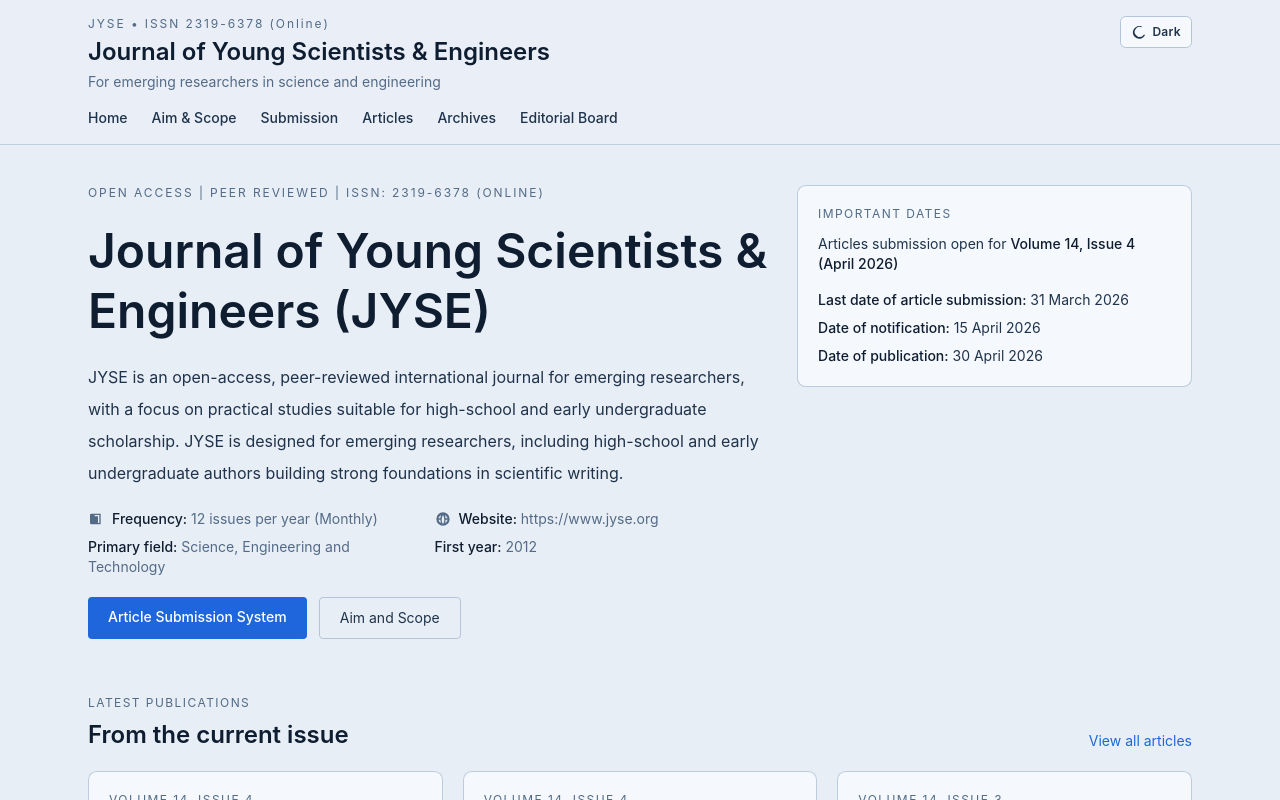
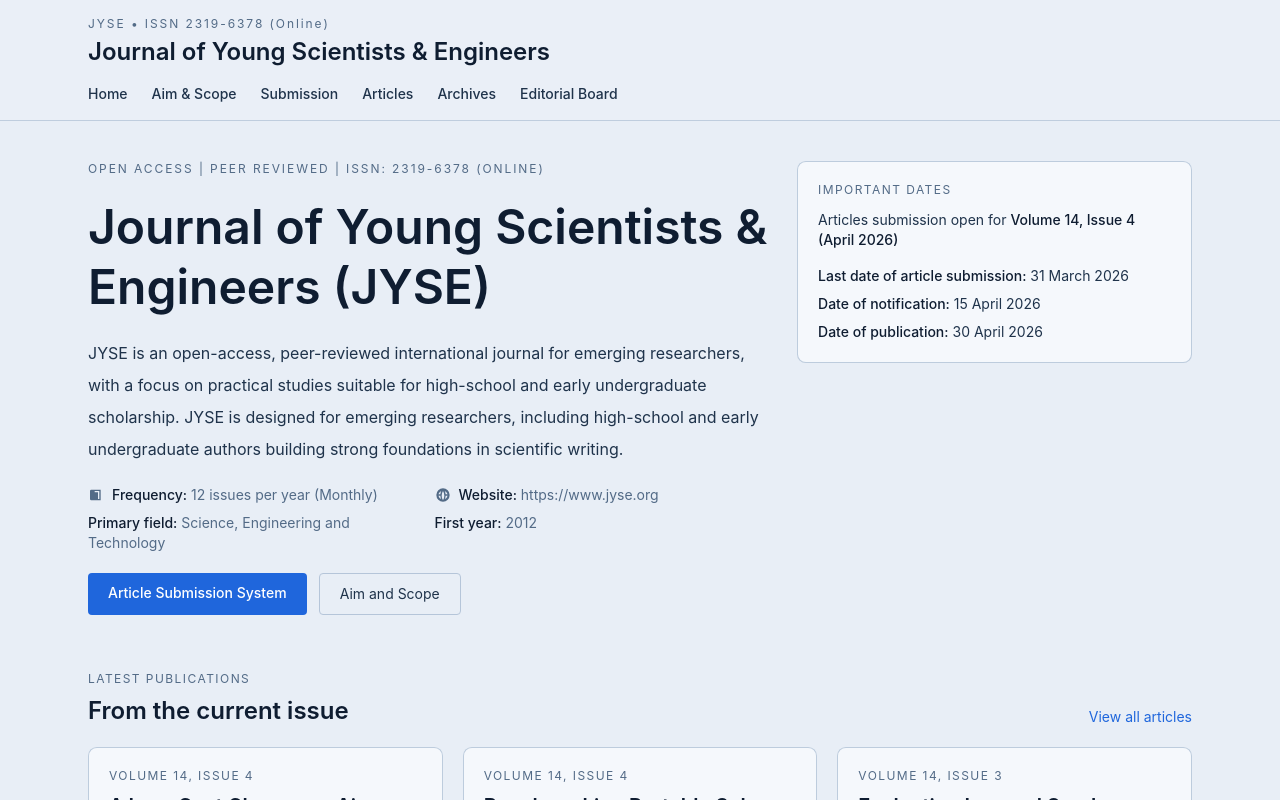
Before and after one commit to a0a7/EEIJ, a SvelteKit app: page / in a window 1280 px wide. Shown: the top 800 px of the page. Built offline with nearby package versions, Linux system fonts and the light colour scheme.

Commit message:
refactor: compact header and use system color scheme only
Agent-Logs-Url: https://github.com/a0a7/EEIJ/sessions/db8410bb-7417-48ec-94b7-6e479125337b

Co-authored-by: a0a7 <61996958+a0a7@users.noreply.github.com>

```diff
--- a/src/app.html
+++ b/src/app.html
@@ -6,14 +6,17 @@
 		<meta name="text-scale" content="scale" />
 		<script>
 			(() => {
-				try {
-					const saved = localStorage.getItem('jyse-theme');
-					const systemDark = window.matchMedia('(prefers-color-scheme: dark)').matches;
-					const theme =
-						saved === 'light' || saved === 'dark' ? saved : systemDark ? 'dark' : 'light';
-					document.documentElement.dataset.theme = theme;
-				} catch {
-					document.documentElement.dataset.theme = 'dark';
+				const media = window.matchMedia('(prefers-color-scheme: dark)');
+				const applyTheme = () => {
+					document.documentElement.dataset.theme = media.matches ? 'dark' : 'light';
+				};
+
+				applyTheme();
+
+				if (typeof media.addEventListener === 'function') {
+					media.addEventListener('change', applyTheme);
+				} else if (typeof media.addListener === 'function') {
+					media.addListener(applyTheme);
 				}
 			})();
 		</script>
--- a/src/lib/components/SiteHeader.svelte
+++ b/src/lib/components/SiteHeader.svelte
@@ -1,6 +1,5 @@
 <script lang="ts">
 	import { resolve } from '$app/paths';
-	import ThemeToggle from '$lib/components/ThemeToggle.svelte';
 
 	type NavHref = '/' | '/articles' | '/issues' | '/submit' | '/about' | '/editorial-board';
 
@@ -24,11 +23,7 @@
 				<p class="text-lg font-semibold text-[var(--text-strong)] md:text-2xl">
 					Journal of Young Scientists & Engineers
 				</p>
-				<p class="text-sm text-[var(--text-muted)]">
-					For emerging researchers in science and engineering
-				</p>
 			</a>
-			<ThemeToggle />
 		</div>
 		<nav aria-label="Primary" class="mt-4 flex flex-wrap items-center gap-x-6 gap-y-2">
 			{#each navItems as item (item.href)}
--- a/src/lib/components/ThemeToggle.svelte
+++ /dev/null
@@ -1,52 +0,0 @@
-<script lang="ts">
-	import { onMount } from 'svelte';
-
-	type Theme = 'light' | 'dark';
-	let theme = $state<Theme>('dark');
-
-	onMount(() => {
-		const savedTheme = localStorage.getItem('jyse-theme');
-		if (savedTheme === 'light' || savedTheme === 'dark') {
-			theme = savedTheme;
-		} else {
-			theme = window.matchMedia('(prefers-color-scheme: dark)').matches ? 'dark' : 'light';
-		}
-	});
-
-	$effect(() => {
-		if (typeof document === 'undefined') return;
-		document.documentElement.dataset.theme = theme;
-		localStorage.setItem('jyse-theme', theme);
-	});
-
-	const toggleTheme = () => {
-		theme = theme === 'dark' ? 'light' : 'dark';
-	};
-</script>
-
-<button
-	class="theme-toggle"
-	type="button"
-	onclick={toggleTheme}
-	aria-label="Toggle color theme"
-	aria-pressed={theme === 'dark'}
-	title={theme === 'dark' ? 'Switch to light mode' : 'Switch to dark mode'}
->
-	{#if theme === 'dark'}
-		<svg aria-hidden="true" viewBox="0 0 24 24" class="h-4 w-4">
-			<path
-				fill="currentColor"
-				d="M12 4a1 1 0 0 1 1 1v1.2a1 1 0 1 1-2 0V5a1 1 0 0 1 1-1Zm0 12.8a1 1 0 0 1 1 1V19a1 1 0 1 1-2 0v-1.2a1 1 0 0 1 1-1Zm8-4.8a1 1 0 0 1-1 1h-1.2a1 1 0 1 1 0-2H19a1 1 0 0 1 1 1Zm-12.8 0a1 1 0 0 1-1 1H5a1 1 0 1 1 0-2h1.2a1 1 0 0 1 1 1Zm9.06-5.66a1 1 0 0 1 1.41 0l.85.85a1 1 0 0 1-1.41 1.41l-.85-.85a1 1 0 0 1 0-1.41Zm-9.78 9.78a1 1 0 0 1 1.41 0l.85.85a1 1 0 1 1-1.41 1.41l-.85-.85a1 1 0 0 1 0-1.41Zm11.19.85a1 1 0 0 1 0 1.41l-.85.85a1 1 0 1 1-1.41-1.41l.85-.85a1 1 0 0 1 1.41 0Zm-9.78-9.78a1 1 0 0 1 0 1.41l-.85.85a1 1 0 1 1-1.41-1.41l.85-.85a1 1 0 0 1 1.41 0ZM12 8a4 4 0 1 1 0 8 4 4 0 0 1 0-8Z"
-			/>
-		</svg>
-		<span>Light</span>
-	{:else}
-		<svg aria-hidden="true" viewBox="0 0 24 24" class="h-4 w-4">
-			<path
-				fill="currentColor"
-				d="M14.91 3.14a1 1 0 0 1 .84 1.63A7.5 7.5 0 1 0 19.23 16a1 1 0 0 1 1.46 1.22A9.5 9.5 0 1 1 13.77 3.3a1 1 0 0 1 1.14-.16Z"
-			/>
-		</svg>
-		<span>Dark</span>
-	{/if}
-</button>
--- a/src/routes/layout.css
+++ b/src/routes/layout.css
@@ -85,27 +85,6 @@ html[data-theme='light'] {
 	border-radius: 0.3rem;
 }
 
-.theme-toggle {
-	display: inline-flex;
-	align-items: center;
-	gap: 0.35rem;
-	border: 1px solid var(--border);
-	border-radius: 0.35rem;
-	padding: 0.38rem 0.64rem;
-	font-size: 0.75rem;
-	font-weight: 600;
-	letter-spacing: 0.02em;
-	color: var(--text-default);
-	background: var(--surface);
-	transition: all 140ms ease;
-}
-
-.theme-toggle:hover {
-	border-color: var(--accent);
-	color: var(--text-strong);
-	background: color-mix(in oklab, var(--surface-elevated) 70%, var(--surface));
-}
-
 .cover-card {
 	background-image:
 		linear-gradient(140deg, rgb(31 102 220 / 92%), rgb(18 124 177 / 88%)),
```
